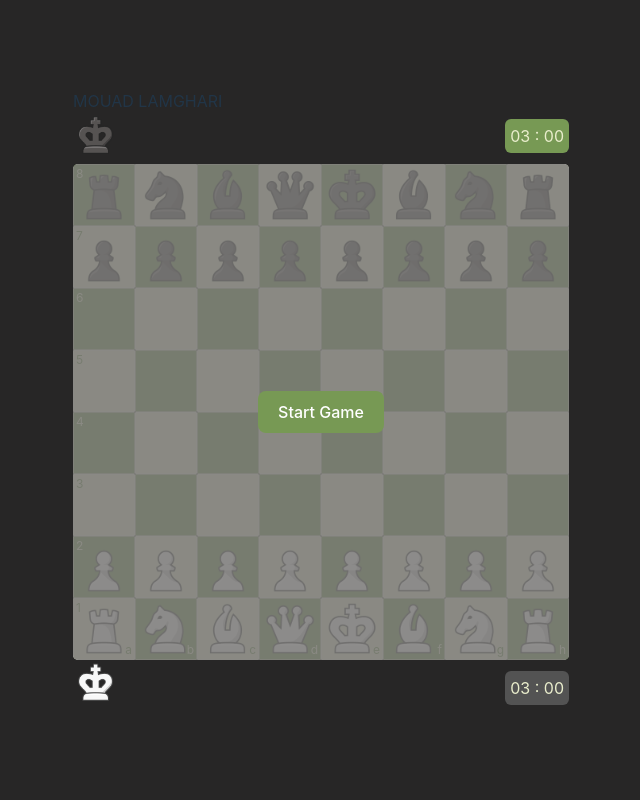
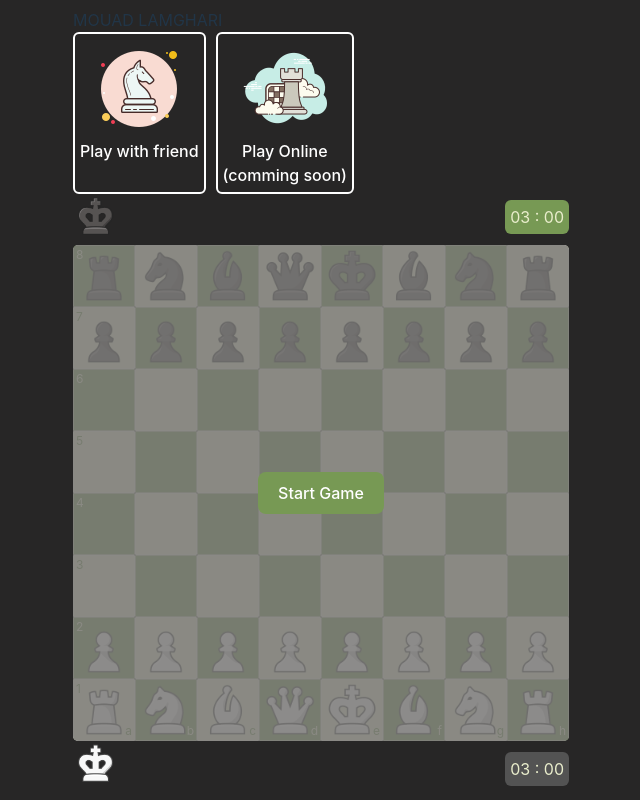
Before and after one commit to mouadlamghari/Chess, a React (Vite) app: page /playWithFriend in a window 1280 px wide. Shown: the whole page, without its empty margins (319-959 px from the left). Built offline with nearby package versions, Linux system fonts and the light colour scheme.

Commit message:
Update Home.jsx

```diff
--- a/src/Home.jsx
+++ b/src/Home.jsx
@@ -5,9 +5,11 @@ import Chose from './Pages/Chose'
 
 
 const Home = () => {
+  console.log('rendred')
   return (
     <div>
       MOUAD LAMGHARI
+      <Chose/>
     <Routes>
         <Route path='/' element={<Chose/>} />
         <Route path='/playWithFriend' element={<PlayWithFriend/>} />
```
